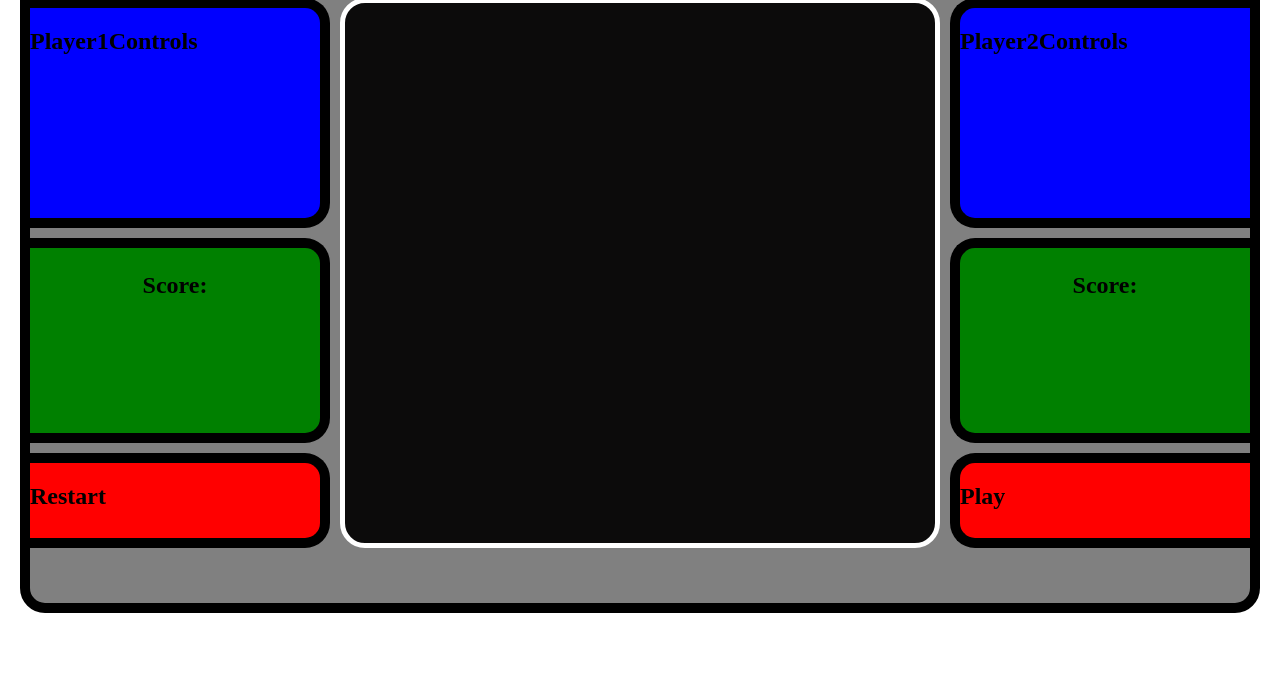
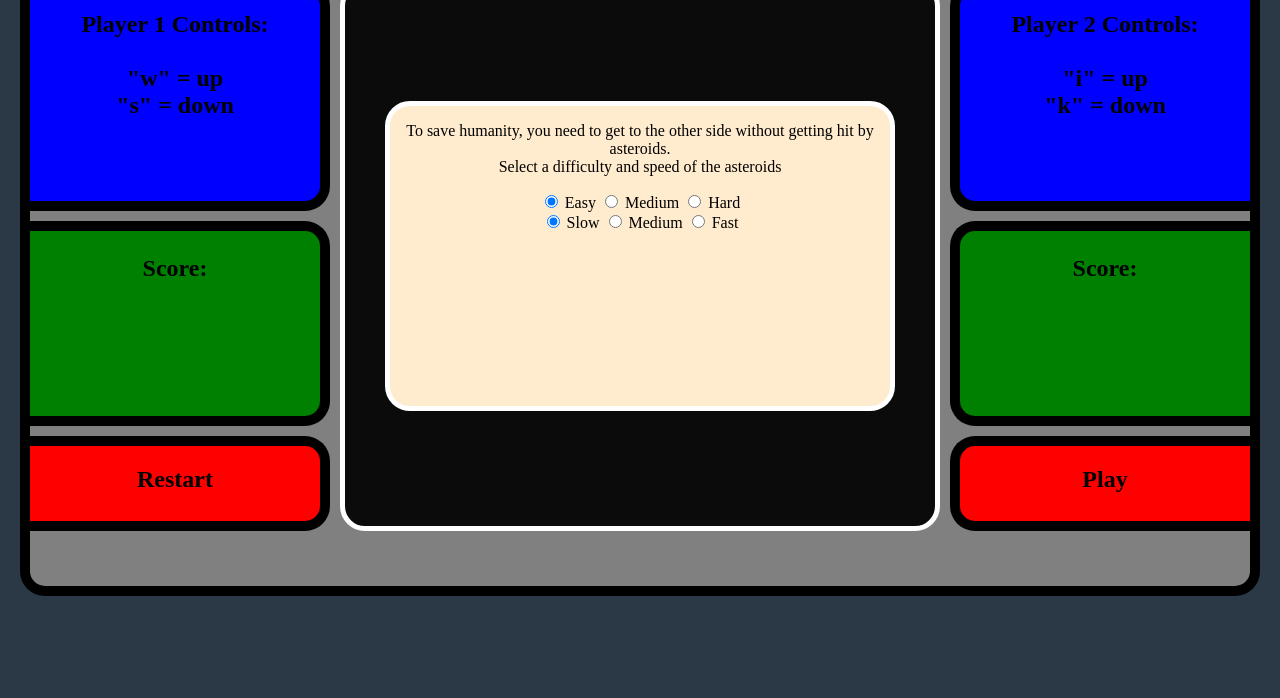
Before and after one commit to chenmichael2/Spaceship-Racer, a plain HTML site: page index.html in a window 1280 px wide. Shown: the part 102-800 px from the top of the page. Drawn offline with Linux system fonts and the light colour scheme.

Commit message:
finished game and added more functionality

```diff
--- a/index.html
+++ b/index.html
@@ -5,21 +5,73 @@
     <meta http-equiv="X-UA-Compatible" content="IE=edge">
     <meta name="viewport" content="width=device-width, initial-scale=1.0">
     <link rel="stylesheet" href="style.css">
-    <title>Jet Fighter</title>
+    <title>Spaceship Racer</title>
 </head>
 <body>
+
     <div class="game-container">
         <div id="game"></div>
-        <h1 id="header">Jet Fighter</h1>
-            <aside id="top-left"><h2>Player1Controls</h2></aside>
-            <aside id="top-right"><h2>Player2Controls</h2></aside>
-            <aside id="mid-left"><h2><p>Score:</p><br><h2 id="score1"></h2></h2></aside>
+        <div id="beginning-title">
+            <p>To save humanity, you need to get to the other side without getting hit by asteroids. <br>
+                Select a difficulty and speed of the asteroids
+                <div id="#difficulty">
+                    <input type="radio" id="easy" name ="difficulty" value="easy" checked>
+                    <label for="easy">Easy</label>
+                    <input type="radio" id="medium" name="difficulty" value="medium">
+                    <label for="medium">Medium</label>
+                    <input type="radio" id="hard" name="difficulty" value="hard">
+                    <label for="hard">Hard</label>
+                </div>
+                <div id="speed">
+                    <input type="radio" id="slow" name ="speed" value="slow" checked>
+                    <label for="easy">Slow</label>
+                    <input type="radio" id="med" name="speed" value="med">
+                    <label for="medium">Medium</label>
+                    <input type="radio" id="fast" name="speed" value="fast">
+                    <label for="hard">Fast</label>
+                </div>
+            </p>
+        </div>
+        <h1 id="header">Spaceship Racer</h1>
+            <aside id="top-left">
+                <h2>Player 1 Controls:
+                    <br><br>
+                    "w" = up
+                    <br>
+                    "s" = down
+                </h2>
+            </aside>
+            <aside id="top-right">
+                <h2>Player 2 Controls:
+                    <br> <br>
+                    "i" = up
+                    <br>
+                    "k" = down
+                </h2>
+            </aside>
+            <aside id="mid-left">
+                <h2>
+                    <p>Score:</p>
+                    <br>
+                    <h2 id="score1"></h2>
+                </h2>
+            </aside>
             <main>
                 <canvas id="game-canvas"></canvas>
             </main>
-            <aside id="mid-right"><h2><p>Score:</p><br><h2 id="score2"></h2></h2></aside>
-            <aside id="bottom-left"><h2 id="restart">Restart</h2></aside>
-            <aside id="bottom-right"><h2 id="play">Play</h2></aside>
+            <aside id="mid-right">
+                <h2>
+                    <p>Score:</p>
+                    <br>
+                    <h2 id="score2"></h2>
+                </h2>
+            </aside>
+            <aside id="bottom-left">
+                <h2 id="restart">Restart</h2>
+            </aside>
+            <aside id="bottom-right">
+                <h2 id="play">Play</h2>
+            </aside>
             <aside id="bottom-center"></aside>
     </div>
 </body>
--- a/main.js
+++ b/main.js
@@ -63,6 +63,7 @@ class asteroid {
     // 2 Player
 play.addEventListener('click', function start2Player() {
 //creating ships
+    document.querySelector('#beginning-title').classList.add('hidden');
     clearInterval(runGame);
     let playerOneScore = 0
     let playerTwoScore = 0
@@ -86,7 +87,8 @@ play.addEventListener('click', function start2Player() {
     collisionPlayerTwo();
     playerOneWin();
     playerTwoWin();
-
+    playerOneWon();
+    playerTwoWon();
 //Win Conditions
     function playerOneWin() {
         if (playerOne.y1 < 1) {
@@ -105,10 +107,19 @@ play.addEventListener('click', function start2Player() {
 //Player Won
     function playerOneWon() {
         if (playerOneScore === 5) {
-            text.textContent = "Player One Won"
+            text.textContent = "Player One Wins"
+            ctx.clearRect(0, 0, game.width, game.height);
         }
-        return
+        return;
     }
+    function playerTwoWon() {
+        if (playerTwoScore === 5) {
+            text.textContent = "Player Two Wins"
+            ctx.clearRect(0, 0, game.width, game.height);
+        }
+        return;
+    }
+
 
         runGame = setInterval(gameLoop, 1);
 
@@ -125,9 +136,19 @@ play.addEventListener('click', function start2Player() {
             playerOneWin();
             playerTwoWin();
             playerOneWon();
+            playerTwoWon();
         }
     });
 
+document.querySelector('#bottom-left').addEventListener('click', function reset() {
+    ctx.clearRect(0, 0, game.width, game.height);
+    clearInterval(runGame);
+    playerOneScore = 0;
+    playerTwoScore = 0;
+    document.querySelector('#score1').textContent = "";
+    document.querySelector('#score2').textContent = "";
+    document.querySelector('#beginning-title').classList.remove('hidden');
+});
 
     /////Functions!
 
--- a/style.css
+++ b/style.css
@@ -1,7 +1,22 @@
 
+body {
+    background-color: rgb(43, 57, 70);
+}
+#beginning-title {
+    background-color: blanchedalmond;
+    width: 500px;
+    height: 300px;
+    text-align: center;
+    grid-area: 2 / 2 / 5 / 3;
+    z-index: 1;
+    border: 5px solid white;
+    border-radius: 25px;
+    justify-self: center;
+    align-self: center;
+}
 .game-container {
     display: grid;
-    margin: 25px auto 10px auto;
+    margin: 0px auto 0px auto;
     grid-template-columns: 300px 600px 300px;
     grid-template-rows: 55px 230px 205px 95px 45px;
     grid-gap: 10px;
@@ -25,6 +40,7 @@
     border-top-right-radius: 25px;
     border-bottom-right-radius: 25px;
     grid-area: 2 / 1 / 3 / 2;
+    text-align: center;
 }
 
 #mid-left {
@@ -45,6 +61,7 @@
     border-top-right-radius: 25px;
     border-bottom-right-radius: 25px;
     grid-area: 4 / 1 / 5 / 2;
+    text-align: center;
 }
 
 #top-right {
@@ -55,6 +72,7 @@
     border-bottom-left-radius: 25px;
     border-top-left-radius: 25px;
     grid-area: 2 / 3 / 3 / 4;
+    text-align: center;
 }
 
 #mid-right {
@@ -75,9 +93,11 @@
     border-bottom-left-radius: 25px;
     border-top-left-radius: 25px;
     grid-area: 4 / 3 / 5 / 4;
+    text-align: center;
 }
 #bottom-center {
     grid-area: 5 / 2 / 6 / 3;
+    text-align: center;
 }
 
 main {
@@ -100,3 +120,7 @@ main {
     font-size: 50px;
     margin-top: -50px;
 }
+
+.hidden {
+    display: none;
+}
```
